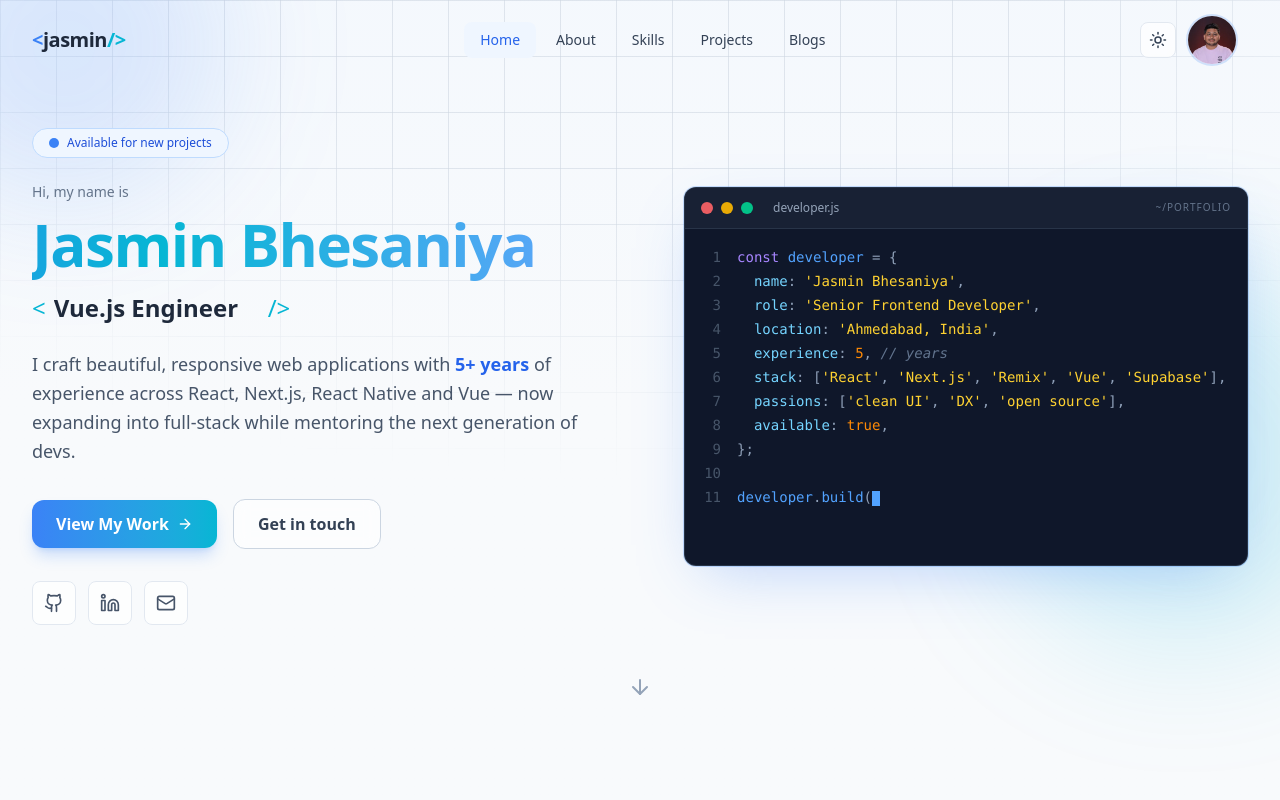
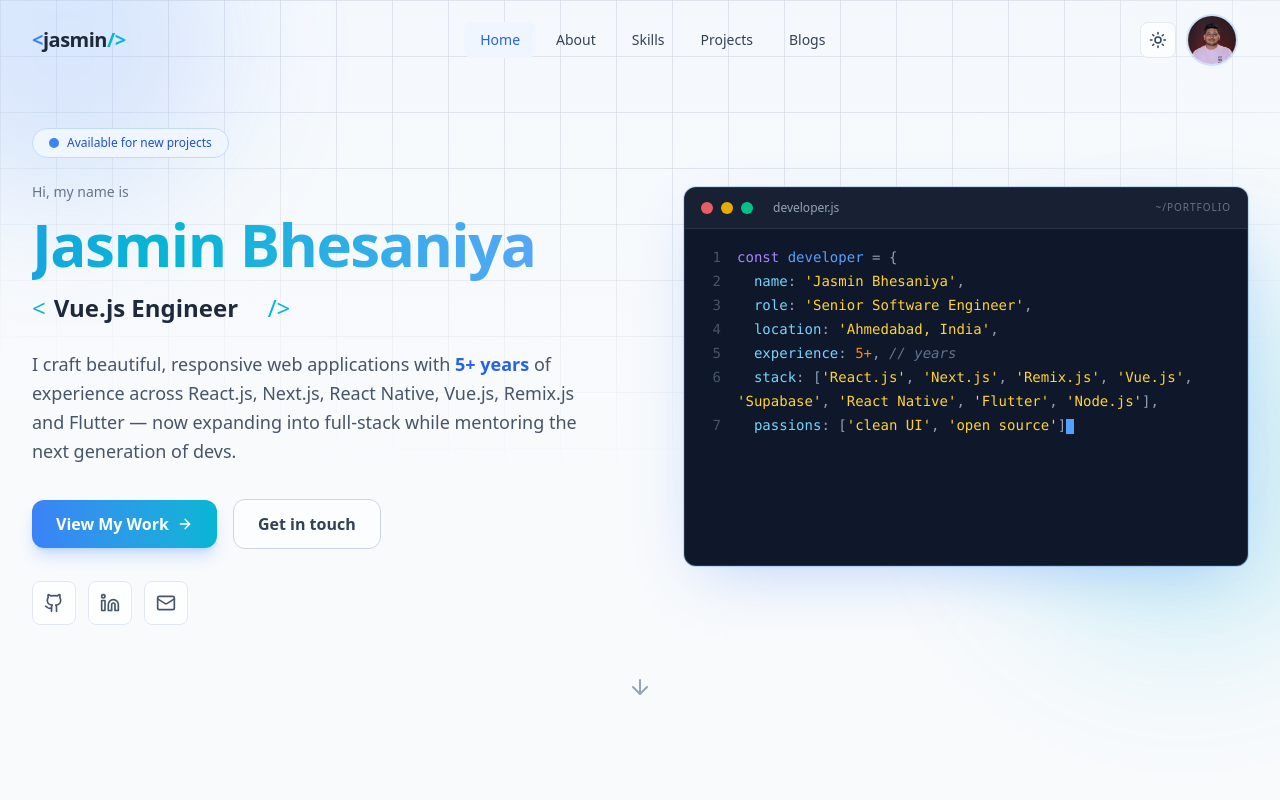
Before and after one commit to jasminbhesaniyajb/jasmin-portfolio-next, a Next.js app: page / in a window 1280 px wide. Shown: the top 800 px of the page. Built offline with nearby package versions, Linux system fonts and the light colour scheme.

Commit message:
feat: update professional bio, experience years, and tech stack details in hero and terminal components

```diff
--- a/src/components/code-terminal.jsx
+++ b/src/components/code-terminal.jsx
@@ -14,11 +14,11 @@ const x = (t) => ({ t, c: "punc" }); // punctuation
 const CODE = [
   [k("const "), f("developer"), x(" = {")],
   [p("  name"), x(": "), s("'Jasmin Bhesaniya'"), x(",")],
-  [p("  role"), x(": "), s("'Senior Frontend Developer'"), x(",")],
+  [p("  role"), x(": "), s("'Senior Software Engineer'"), x(",")],
   [p("  location"), x(": "), s("'Ahmedabad, India'"), x(",")],
-  [p("  experience"), x(": "), n("5"), x(", "), c("// years")],
-  [p("  stack"), x(": ["), s("'React'"), x(", "), s("'Next.js'"), x(", "), s("'Remix'"), x(", "), s("'Vue'"), x(", "), s("'Supabase'"), x("],")],
-  [p("  passions"), x(": ["), s("'clean UI'"), x(", "), s("'DX'"), x(", "), s("'open source'"), x("],")],
+  [p("  experience"), x(": "), n("5+"), x(", "), c("// years")],
+  [p("  stack"), x(": ["), s("'React.js'"), x(", "), s("'Next.js'"), x(", "), s("'Remix.js'"), x(", "), s("'Vue.js'"), x(", "), s("'Supabase'"), x(", "), s("'React Native'"), x(", "), s("'Flutter'"), x(", "), s("'Node.js'"), x("],")],
+  [p("  passions"), x(": ["), s("'clean UI'"), x(", "), s("'open source'"), x("],")],
   [p("  available"), x(": "), n("true"), x(",")],
   [x("};")],
   [],
--- a/src/components/hero-section.jsx
+++ b/src/components/hero-section.jsx
@@ -101,7 +101,7 @@ const HeroSection = () => {
               <span className="font-semibold text-primary-600 dark:text-primary-400">
                 5+ years
               </span>{" "}
-              of experience across React, Next.js, React Native and Vue — now
+              of experience across React.js, Next.js, React Native, Vue.js, Remix.js and Flutter  — now
               expanding into full-stack while mentoring the next generation of devs.
             </p>
 
```
